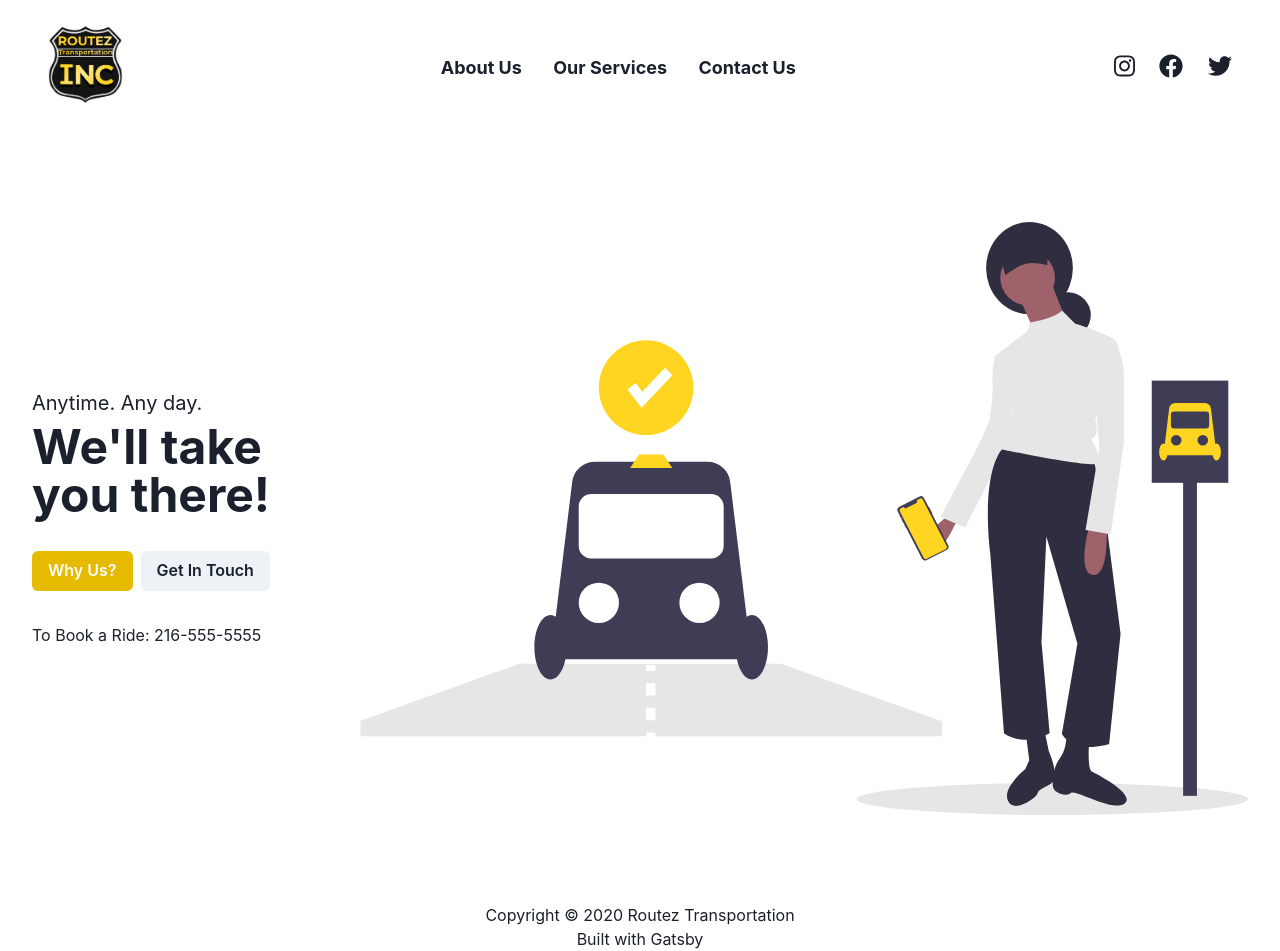
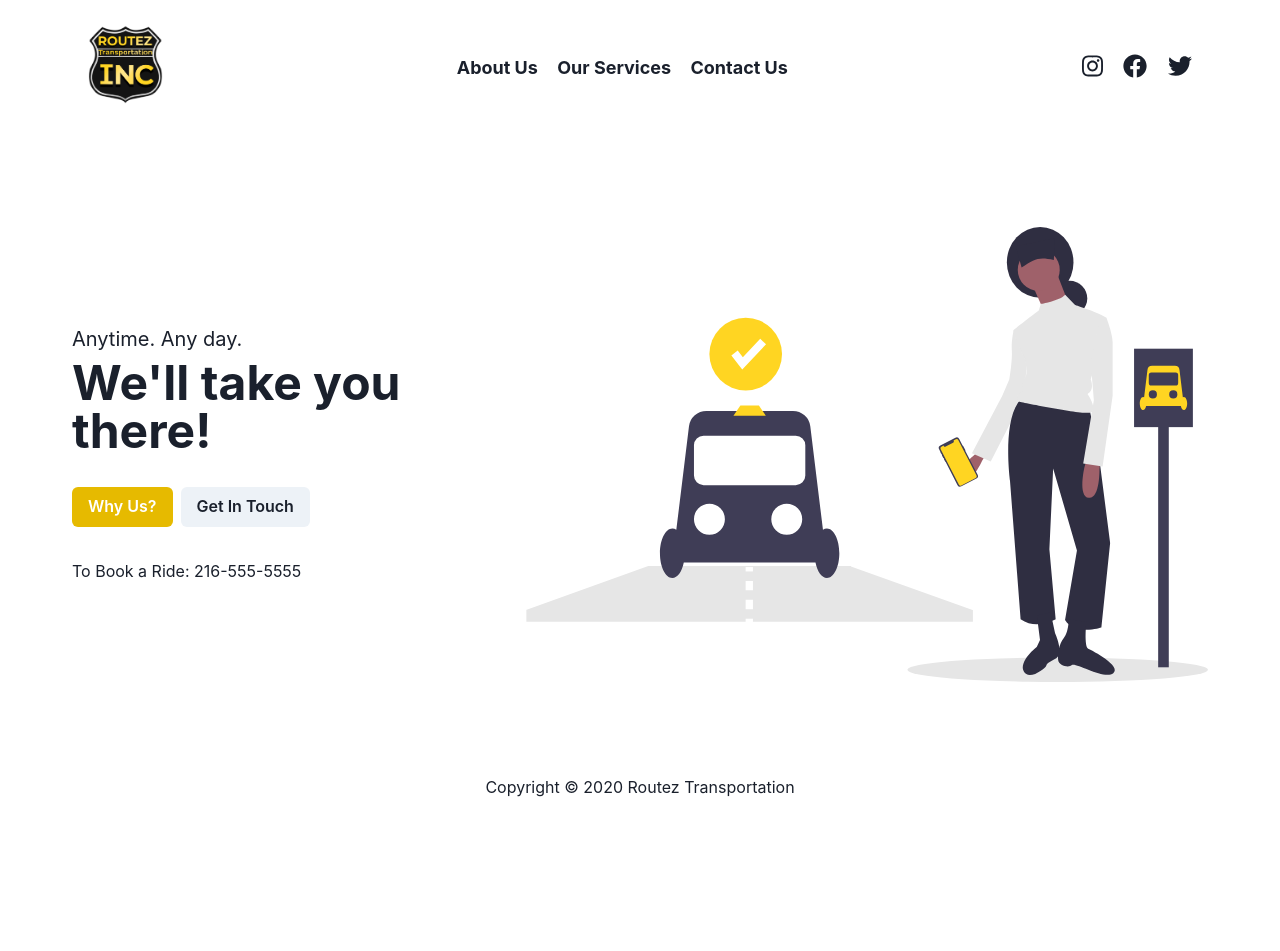
Before and after one commit to 4upz/Routez-Transportation, a Gatsby site: page / in a window 1280 px wide. After the commit the page ends 800 px from the top, so only its background shows below. Built offline with nearby package versions, Linux system fonts and the light colour scheme; Gatsby itself is replaced by a stand-in of ours.

Commit message:
Minor style adjustments on homepage

```diff
--- a/src/components/Headers/Header.jsx
+++ b/src/components/Headers/Header.jsx
@@ -71,7 +71,7 @@ const Header = ({ siteTitle, logo }) => {
       padding="1.5rem"
       mx="auto"
       px="3rem"
-      maxW="1920px"
+      maxW="1200px"
       className="header-nav"
     >
       <Box align="center">
--- a/src/components/Hero/Hero.jsx
+++ b/src/components/Hero/Hero.jsx
@@ -18,12 +18,12 @@ const Hero = ({ businessNumber }) => {
       justifyContent="center"
       alignItems="center"
       px={8}
-      my={16}
+      // my={8}
       mx="auto"
       minH="80vh"
-      maxW="1600px"
+      maxW="1200px"
     >
-      <Stack w={{ base: "full", md: "50%" }} spacing={8}>
+      <Stack spacing={8}>
         <Stack>
           <Heading as="h2" size="md" fontWeight="normal">
             Anytime. Any day.
@@ -39,7 +39,11 @@ const Hero = ({ businessNumber }) => {
         <Text>To Book a Ride: {businessNumber}</Text>
       </Stack>
 
-      <Image src={heroImage} alt="Routez Transportation" />
+      <Image
+        maxW={{ base: "full", md: "60%" }}
+        src={heroImage}
+        alt="Routez Transportation"
+      />
     </Flex>
   )
 }
--- a/src/components/Layout.jsx
+++ b/src/components/Layout.jsx
@@ -7,7 +7,7 @@
 
 import React from "react"
 import PropTypes from "prop-types"
-import { useStaticQuery, graphql, Link } from "gatsby"
+import { useStaticQuery, graphql } from "gatsby"
 import { customTheme } from "../util/theme"
 import { ChakraProvider, Box, Text } from "@chakra-ui/react"
 import Header from "./Headers/Header"
@@ -43,9 +43,6 @@ const Layout = ({ children }) => {
         <Text>
           Copyright © {new Date().getFullYear()} Routez Transportation
         </Text>
-        Built with
-        {` `}
-        <Link to="https://www.gatsbyjs.org">Gatsby</Link>
       </Box>
     </ChakraProvider>
   )
```
